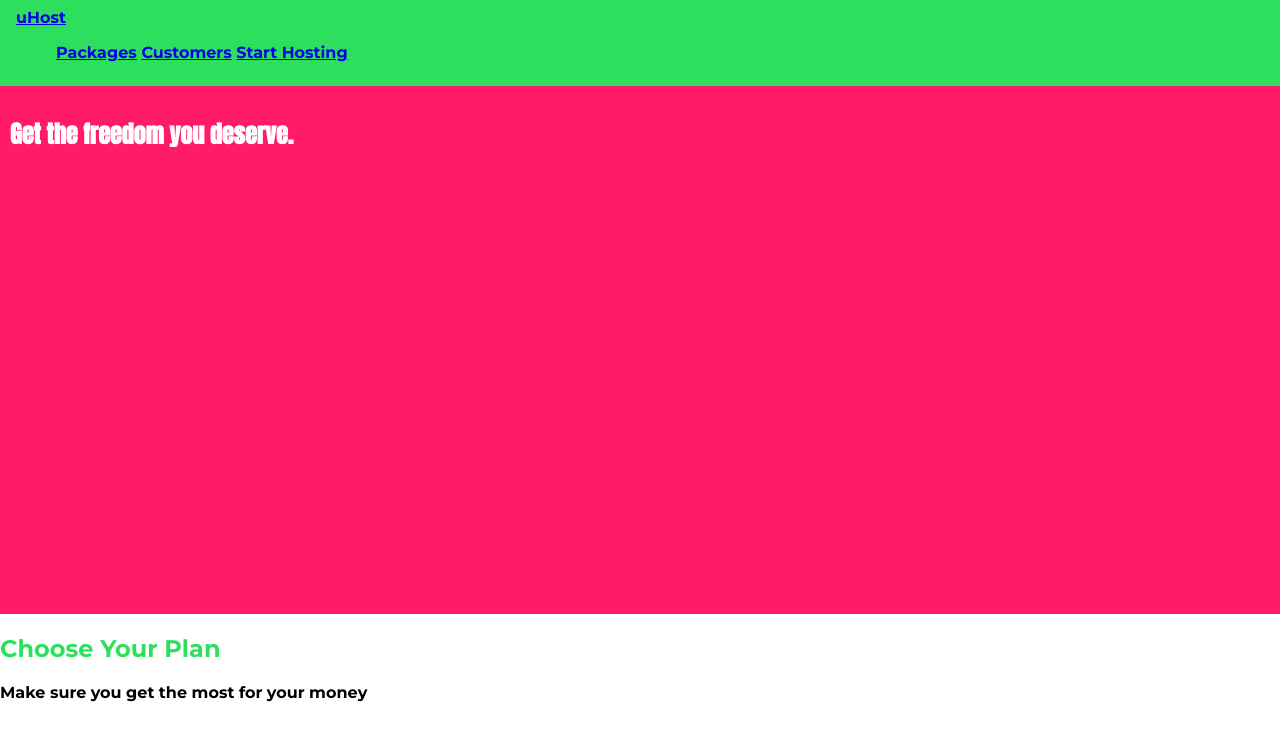
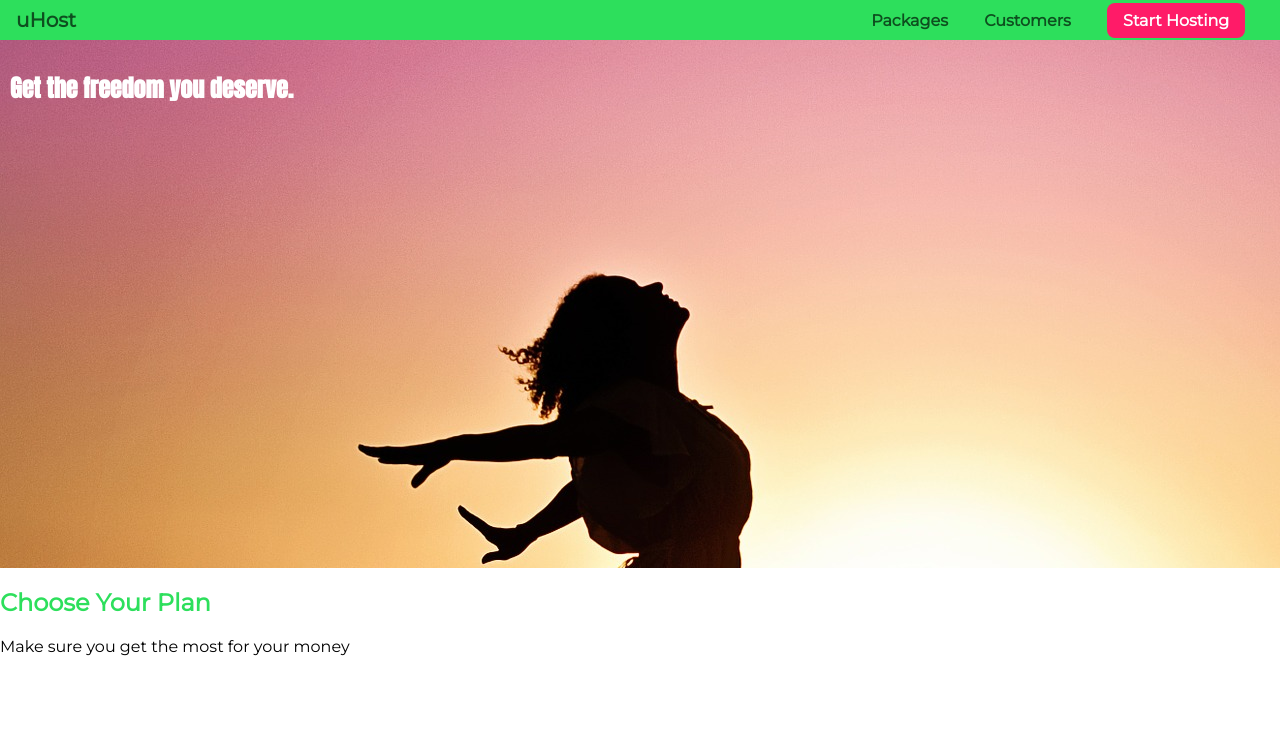
Before and after one commit to autopilotcode/1-css-basics, a plain HTML site: page index.html in a window 1280 px wide. Drawn offline with Linux system fonts and the light colour scheme.

Commit message:
syntax, fonts, selectors, properties, values, classes, id's, rules, specificity, inheritance, combinators, cascading

```diff
--- a/index.html
+++ b/index.html
@@ -7,16 +7,18 @@
     <title>uHost</title>
     <link rel="shortcut icon" href="favicon.png">
     <link href="https://fonts.googleapis.com/css2?family=Anton&display=swap" rel="stylesheet">
-    <link href="https://fonts.googleapis.com/css2?family=Montserrat:wght@700&display=swap" rel="stylesheet">
+    <link href="https://fonts.googleapis.com/css2?family=Montserrat:wght@400&display=swap" rel="stylesheet">
     <link rel="stylesheet" href="main.css">
 </head>
 
 <body>
     <header class="main-header">
-        <div>
-            <a href="index.html">
+        <div class ="main-link">
+            <a href="index.html" class="main-header__brand">
                 uHost
             </a>
+        <!--the space between tags can be removed to display both elements in one line
+        in this case was used calc()-->
         </div>
         <nav class="main-nav">
             <ul class="main-nav__items">
@@ -24,9 +26,9 @@
                     <a href="packages/index.html">Packages</a>
                 </li>
                 <li class="main-nav__item">
-                    <a href="customers/index.html" style="display:block">Customers</a>
+                    <a href="customers/index.html">Customers</a>
                 </li>
-                <li class="main-nav__item">
+                <li class="main-nav__item main-nav__item--cta">
                     <a href="start-hosting/index.html">Start Hosting</a>
                 </li>
             </ul>
@@ -40,6 +42,7 @@
             <h1 class="section-title">Choose Your Plan</h1>
             <p>Make sure you get the most for your money</p>
         </section>
+
     </main>
 </body>
 
--- a/main.css
+++ b/main.css
@@ -17,7 +17,7 @@ body {
 }
 
 #product-overview {
-    background-color: #ff1b68;
+    background: url("freedom.jpg");
     width: 100%;
     height: 528px;
     padding: 10px;
@@ -40,6 +40,65 @@ body {
 
 }
 
+.main-header > div {
+    /*inline+top&bottom padding*/
+    display: inline-block;
+    vertical-align: middle;
+}
+
+.main-header__brand {
+    color: #0e4f1f;
+    text-decoration: none;
+    /*works only if used font has bold version*/
+    font-weight: bold;
+    font-size: 20px;
+}
+
+.main-nav {
+    display: inline-block;
+    /*width 100%- .main-link(uHost)width in px*/
+    width: calc(100% - 67px);
+    text-align: right;
+    vertical-align: middle;
+}
+
+.main-nav__items {
+    /*to positon to the right correctly*/
+    margin: 0;
+    padding: 0;
+    /*removes the bullet points*/
+    list-style: none;
+}
+
 .main-nav__item {
     display: inline-block;
+    /*top&bot zero, l&right 16px*/
+    margin: 0 16px;
 }
+
+.main-nav__item a {
+    color: #0e4f1f;
+    text-decoration: none;
+    font-weight: bold;
+    padding: 3px 0;
+}
+
+.main-nav__item a:hover,
+.main-nav__item a:active {
+    color: white;
+    border-bottom: 5px solid white;
+}
+
+.main-nav__item--cta a {
+    color: white;
+    background: #ff1b68;
+    padding: 8px 16px;
+    border-radius: 8px;
+}
+
+.main-nav__item--cta a:hover,
+.main-nav__item--cta a:active {
+    color: #ff1b68;
+    background: white;
+    border: none;
+}
```
Also changed, not shown: freedom.jpg (added).
